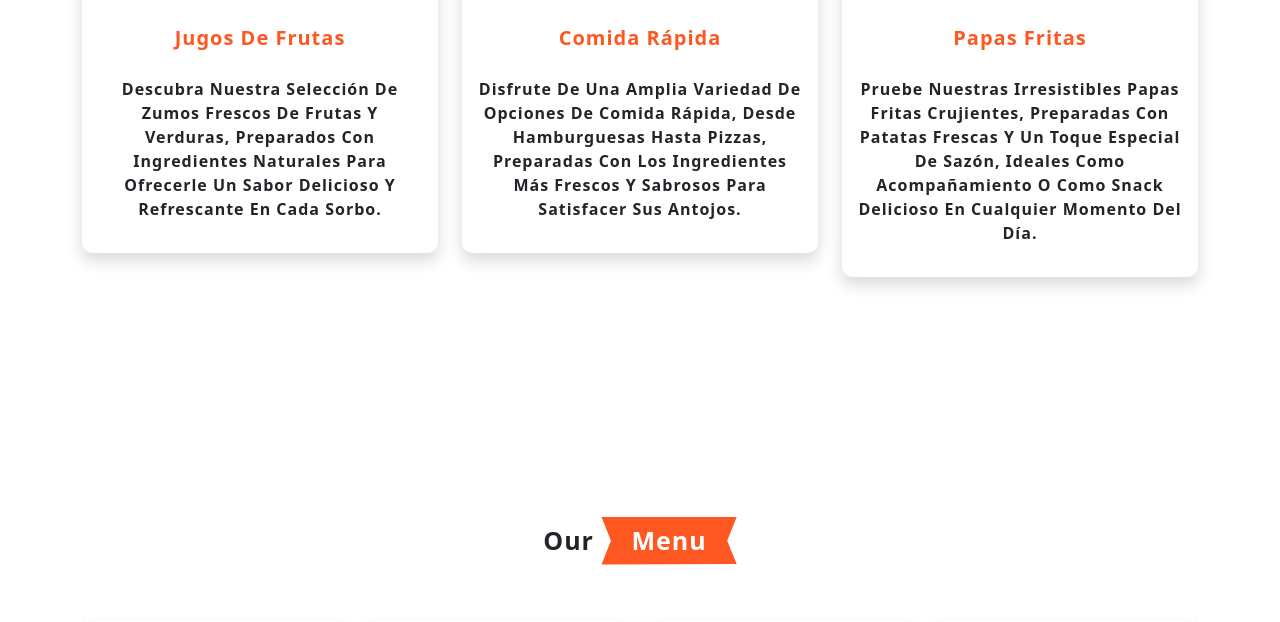
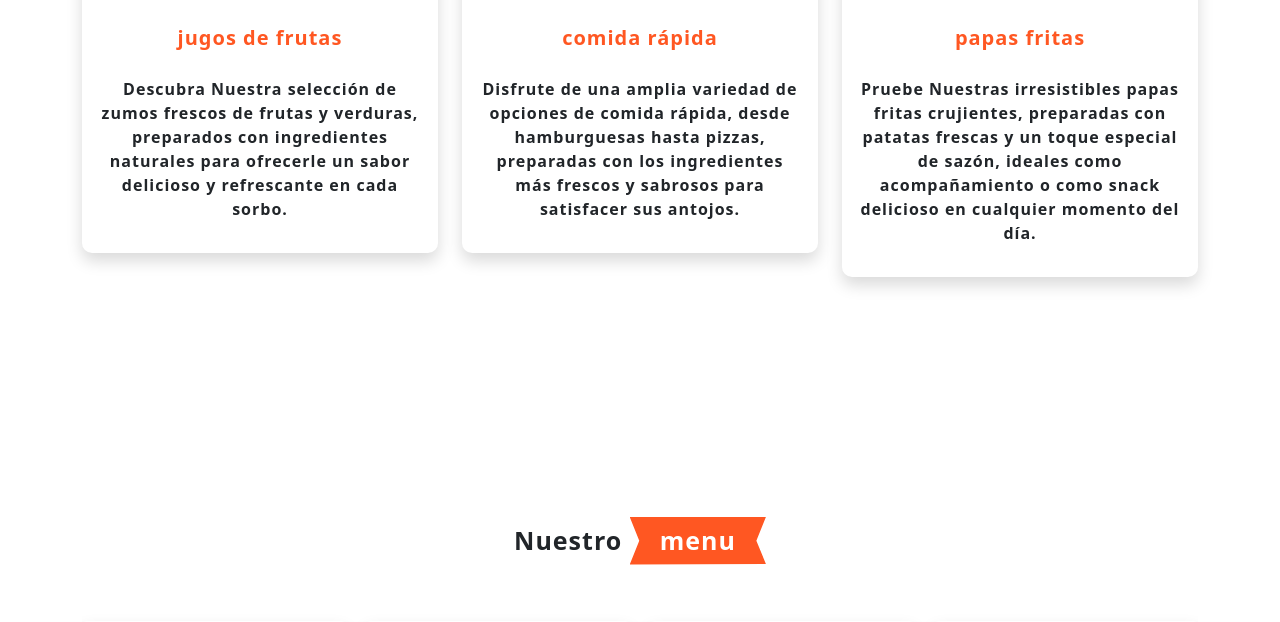
Before and after one commit to MiguelHurtadoDevelop/ProyectoSymfony, a Symfony app: template templates/default/index.html.twig in a window 1280 px wide. Shown: the part 2799-3421 px from the top of the page. Run offline with Twig, Linux system fonts and the light colour scheme; the template is opened without the code that fills it, so the values that code supplies are empty; some libraries are stand-ins or nearby versions.

Commit message:
Retoques finales

```diff
--- a/public/css/style.css
+++ b/public/css/style.css
@@ -1,7 +1,6 @@
 * {
     margin: 0;
     padding: 0;
-    text-transform: capitalize;
     box-sizing: border-box;
     transition: all ease 0.3s;
     list-style: none;
--- a/templates/default/index.html.twig
+++ b/templates/default/index.html.twig
@@ -10,9 +10,9 @@
             <div class="hero-content d-flex justify-content-center align-items-center position-absolute translate-middle">
                 <div class="content text-center" data-aos='fade-up' data-aos-delay='150'>
                     <h4 class="hero-title mb-5">Il<span><i class="fas fa-wine-glass mx-2 text-warning"></i></span><span class="hero-sub-title">Ristorante</span></h4>
-                    <h6 class="hero-under-text text-muted mb-2">¿Listo para probar nuestro menú?</h6>
-                    <p class="hero-text">Bienvenido a Il Ristorante, su proveedor premium de ingredientes frescos y auténticos para restaurantes. Nos especializamos en productos italianos de alta calidad, desde pasta fresca hasta aceite de oliva virgen extra. Nuestro compromiso es ofrecerle los mejores ingredientes para realzar la experiencia gastronómica de su restaurante. ¡Descubra nuestro amplio catálogo y deleite a sus clientes con sabores únicos!</p>
-                    <button class="hero-btn py-2 px-3 rounded mt-3"><a href='#menu'>Consulte nuestro menú</a></button>
+                    <h6 class="hero-under-text text-muted mb-2">¿Listo para probar Nuestro menú?</h6>
+                    <p class="hero-text">Bienvenido a Il Ristorante, su proveedor premium de ingredientes frescos y auténticos para restaurantes. Nos especializamos en productos italianos de alta calidad, desde pasta fresca hasta aceite de oliva virgen extra. Nuestro compromiso es ofrecerle los mejores ingredientes para realzar la experiencia gastronómica de su restaurante. ¡Descubra Nuestro amplio catálogo y deleite a sus clientes con sabores únicos!</p>
+                    <button class="hero-btn py-2 px-3 rounded mt-3"><a href='#menu'>Consulte Nuestro menú</a></button>
                 </div>
             </div>
         </div>
@@ -23,7 +23,7 @@
         <div class="container py-4">
             <div class="about-content">
                 <div class="about-title text-center pb-5">
-                    <p class="title big-title">acerca de <span class="sub-title">nosotros</span></p>
+                    <p class="title big-title">Acerca de <span class="sub-title">nosotros</span></p>
                 </div>
                 <div class="row align-items-center justify-content-center">
                     <div class="c col-lg-6 col-11 col-md-4 mb-lg-0 mb-5">
@@ -50,7 +50,7 @@
         <div class="container py-5">
             <div class="services-content">
                 <div class="services-title text-center pb-5">
-                    <p class="title big-title">nuestros <span class="sub-title">servicios</span></p>
+                    <p class="title big-title">Nuestros <span class="sub-title">servicios</span></p>
                 </div>
                 <div class="row align-items-center">
                     <div class="c col-lg-6 col-11">
@@ -96,14 +96,14 @@
         <div class="container py-5">
             <div class="categories-content">
                 <div class="categories-title text-center pb-5">
-                    <p class="title big-title">nuestras <span class="sub-title">categorías</span></p>
+                    <p class="title big-title">Nuestras <span class="sub-title">categorías</span></p>
                 </div>
                 <div class="row justify-content-center">
                     <div class="c col-lg-4 col-md-6 col-10 mb-lg-0 mb-5" data-aos='flip-left' data-aos-delay='150'>
                         <div class="items item1 text-center p-3 shadow">
                             <img class="img-fluid mb-4" src='img/juices.png' alt='jugos de frutas' />
                             <p class="c-title mb-4">jugos de frutas</p>
-                            <p class="c-desc">Descubra nuestra selección de zumos frescos de frutas y verduras, preparados con ingredientes naturales para ofrecerle un sabor delicioso y refrescante en cada sorbo.</p>
+                            <p class="c-desc">Descubra Nuestra selección de zumos frescos de frutas y verduras, preparados con ingredientes naturales para ofrecerle un sabor delicioso y refrescante en cada sorbo.</p>
                         </div>
                     </div>
                     <div class="c col-lg-4 col-md-6 col-10 mb-lg-0 mb-5" data-aos='fade-up' data-aos-delay='250'>
@@ -117,7 +117,7 @@
                         <div class="items item1 text-center p-3 shadow">
                             <img class="img-fluid mb-4" src='img/chips.png' alt='papas fritas' />
                             <p class="c-title mb-4">papas fritas</p>
-                            <p class="c-desc">Pruebe nuestras irresistibles papas fritas crujientes, preparadas con patatas frescas y un toque especial de sazón, ideales como acompañamiento o como snack delicioso en cualquier momento del día.</p>
+                            <p class="c-desc">Pruebe Nuestras irresistibles papas fritas crujientes, preparadas con patatas frescas y un toque especial de sazón, ideales como acompañamiento o como snack delicioso en cualquier momento del día.</p>
                         </div>
                     </div>
                 </div>
@@ -129,7 +129,7 @@
         <div class="container py-5">
             <div class="menu-content">
                 <div class="menu-title text-center pb-4">
-                    <p class="title big-title">our <span class="sub-title">menu</span></p>
+                    <p class="title big-title">Nuestro <span class="sub-title">menu</span></p>
                 </div>
                 <div class="r">
                     <div class="c">
@@ -389,7 +389,7 @@
         <div class="container py-5">
             <div class="blogs-content">
                 <div class="blogs-title text-center pb-4">
-                    <p class="title big-title">our <span class="sub-title">blogs</span></p>
+                    <p class="title big-title">Nuestros <span class="sub-title">blogs</span></p>
                 </div>
                 <div class="row justify-content-center">
                     <div class="c col-lg-4 col-md-6 col-11 mb-4" data-aos='fade-up' data-aos-delay='100'>
@@ -557,7 +557,7 @@
         <div class="container py-4">
             <div class="reviews-content">
                 <div class="reviews-title text-center pb-5">
-                    <p class="title big-title">reseñas de nuestros <span class="sub-title">clientes</span></p>
+                    <p class="title big-title">reseñas de Nuestros <span class="sub-title">clientes</span></p>
                 </div>
                 <div class="row justify-content-center">
                     <div class="c col-lg-8 col-11" data-aos='fade-up' data-aos-delay='150'>
--- a/templates/registration/register.html.twig
+++ b/templates/registration/register.html.twig
@@ -22,9 +22,6 @@
             {{ form_row(registrationForm.Pais) }}
             {{ form_row(registrationForm.Direccion) }}
 
-            {{ form_row(registrationForm.agreeTerms, {
-                label: 'I agree to the terms and conditions'
-            }) }}
 
             <button type="submit" class="btn">Register</button>
         {{ form_end(registrationForm) }}
```
Also changed, not shown: src/Form/RegistrationFormType.php (+0 -9 lines).
